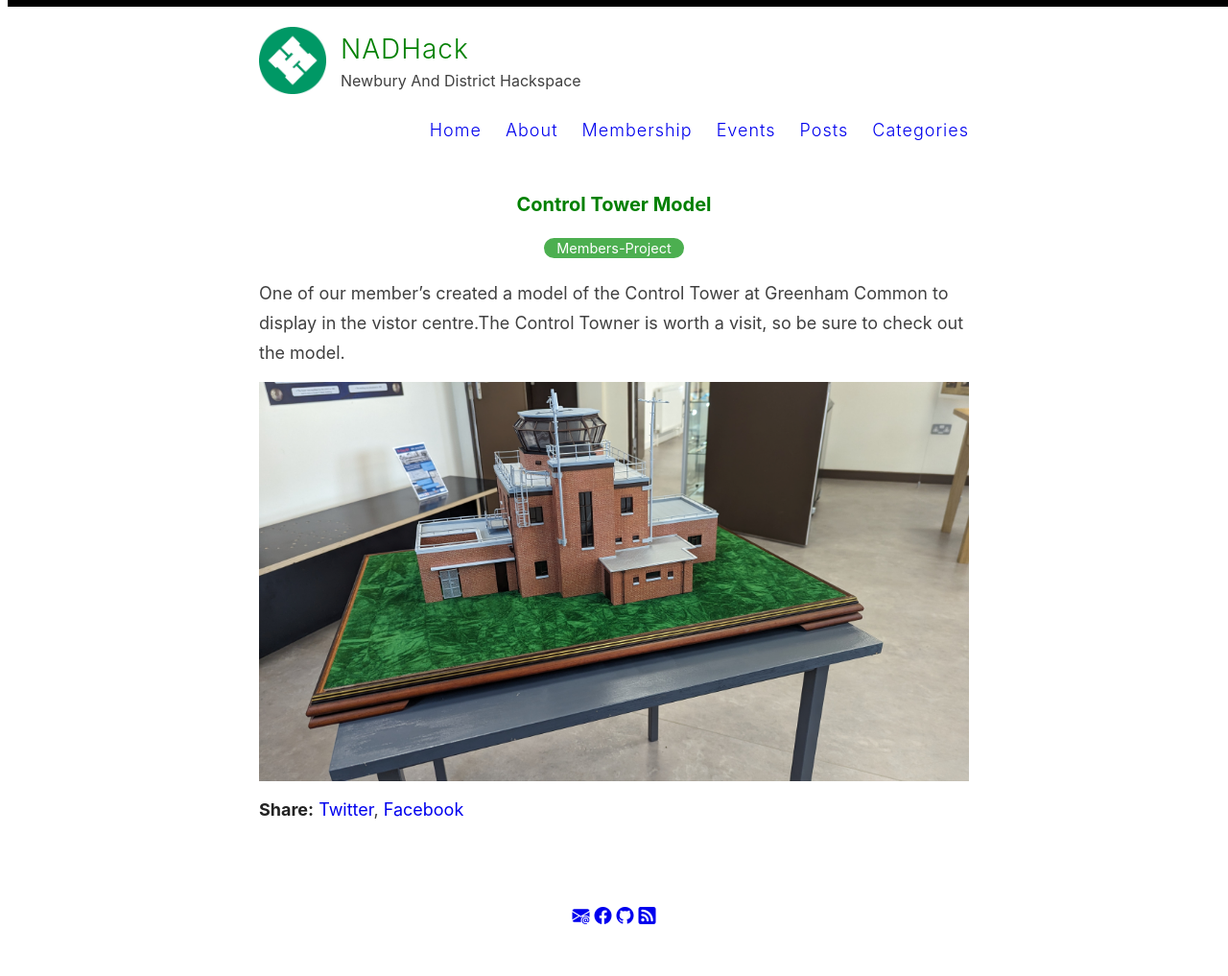
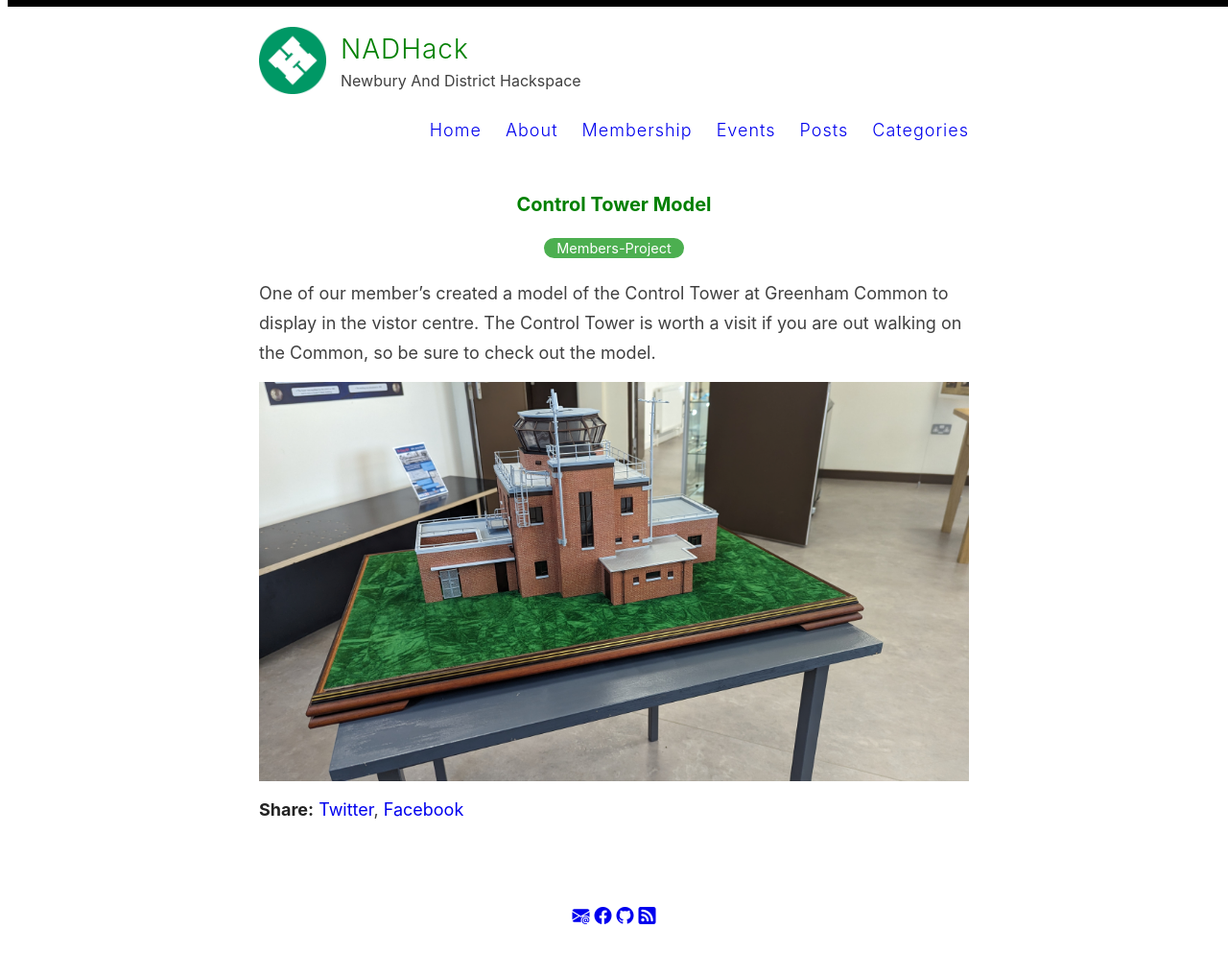
Before and after one commit to nadhack/nadhack.github.io, a Jekyll site: the page built from _posts/2024-08-22-control-tower-model.md, in a window 1280 px wide. Shown: the whole page at 96% size. Built offline with Jekyll 4.4.1, drawn with Linux system fonts in a browser that asks for light colours.

Commit message:
Update 2024-08-22-control-tower-model.md

```diff
--- a/_posts/2024-08-22-control-tower-model.md
+++ b/_posts/2024-08-22-control-tower-model.md
@@ -5,6 +5,6 @@ categories: [Members-Project]
 excerpt: Model of Greenham Common Control Tower
 ---
 
-One of our member's created a model of the Control Tower at Greenham Common to display in the vistor centre.The Control Towner is worth a visit, so be sure to check out the model.
+One of our member's created a model of the Control Tower at Greenham Common to display in the vistor centre. The Control Tower is worth a visit if you are out walking on the Common, so be sure to check out the model.
 
 ![](/images/control-tower-model.png)
```
